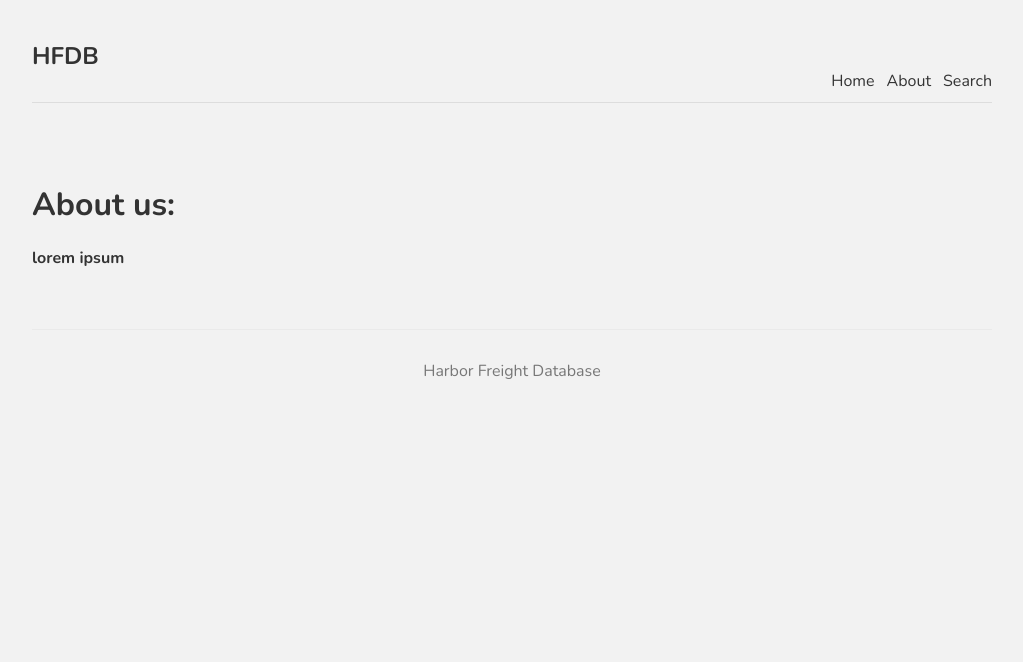
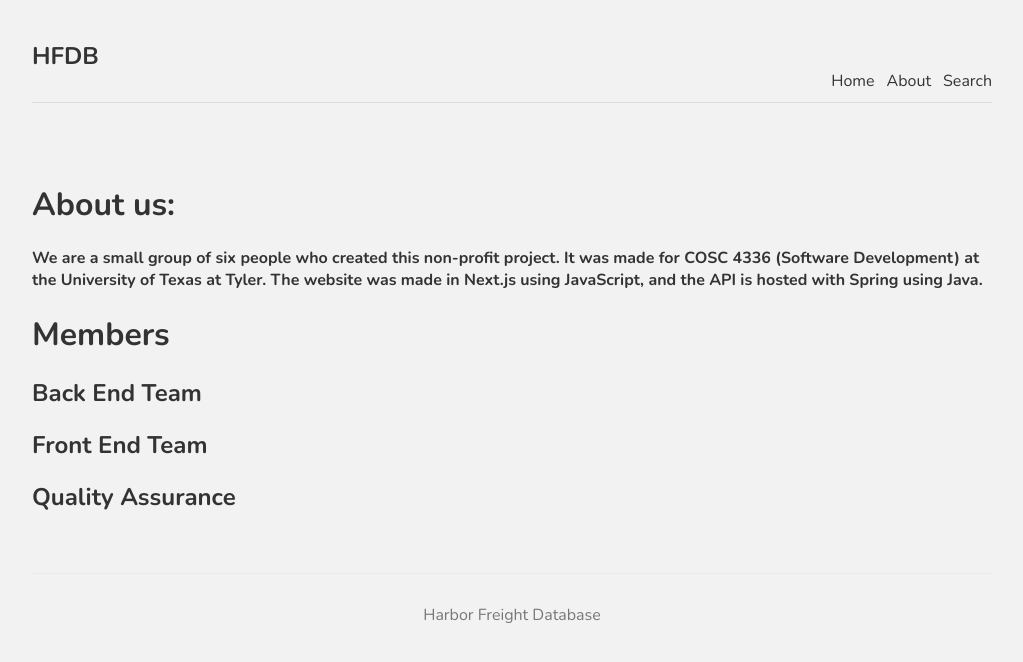
Before and after one commit to hfdb-info/frontend-nextjs, a Next.js app: page /about in a window 1280 px wide. Shown: the top 662 px of the page, without its empty margins (128-1151 px from the left). Built offline with nearby package versions, Linux system fonts and the light colour scheme.

Commit message:
About page update
Updated About page (WIP)

```diff
--- a/package.json
+++ b/package.json
@@ -11,7 +11,7 @@
   "dependencies": {
     "eslint": "8.26.0",
     "eslint-config-next": "13.0.1",
-    "next": "^13.0.1",
+    "next": "^13.0.5",
     "react": "18.2.0",
     "react-dom": "18.2.0"
   }
--- a/pages/about/index.js
+++ b/pages/about/index.js
@@ -4,7 +4,16 @@ export default function AboutPage(){
     return (
         <div className="About">
             <h1>About us:</h1>
-            <p>lorem ipsum</p>
+            <p>We are a small group of six people who created this non-profit project. It was made for COSC 4336 (Software Development)
+                at the University of Texas at Tyler. The website was made in Next.js using JavaScript, and the API is hosted with Spring
+                using Java.
+            </p>
+            <h1>Members</h1>
+            <h2>Back End Team</h2>
+
+            <h2>Front End Team</h2>
+
+            <h2>Quality Assurance</h2>
         </div>
     )
 }
```
Also changed, not shown: 2 other files (tests, documents, lock files or other folders).
